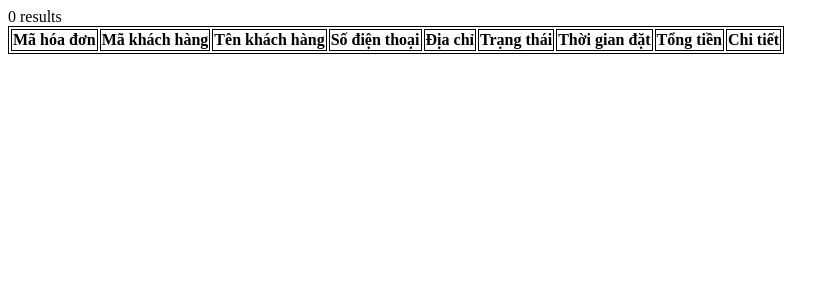
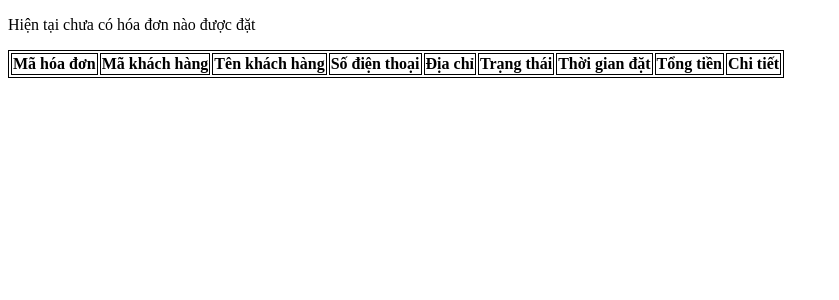
Before and after one commit to lamhuy1287/huy, a PHP site: page /admin/all_orders/manager_orders_customer.php in a window 1280 px wide. Shown: the top 300 px of the page, without its empty margins (0-839 px from the left). Run offline with PHP 8.4, Linux system fonts and the light colour scheme; data that the repository does not hold is empty.

Commit message:
update 2:40 19/6/2024

```diff
--- a/admin/all_orders/manager_orders_customer.php
+++ b/admin/all_orders/manager_orders_customer.php
@@ -97,7 +97,7 @@ $result = $conn->query($sql);
                     echo "</tr>";
                 }
               } else {
-                echo "0 results";
+                echo "<p>"."Hiện tại chưa có hóa đơn nào được đặt"."</p>";
               }
 
         ?>
```
